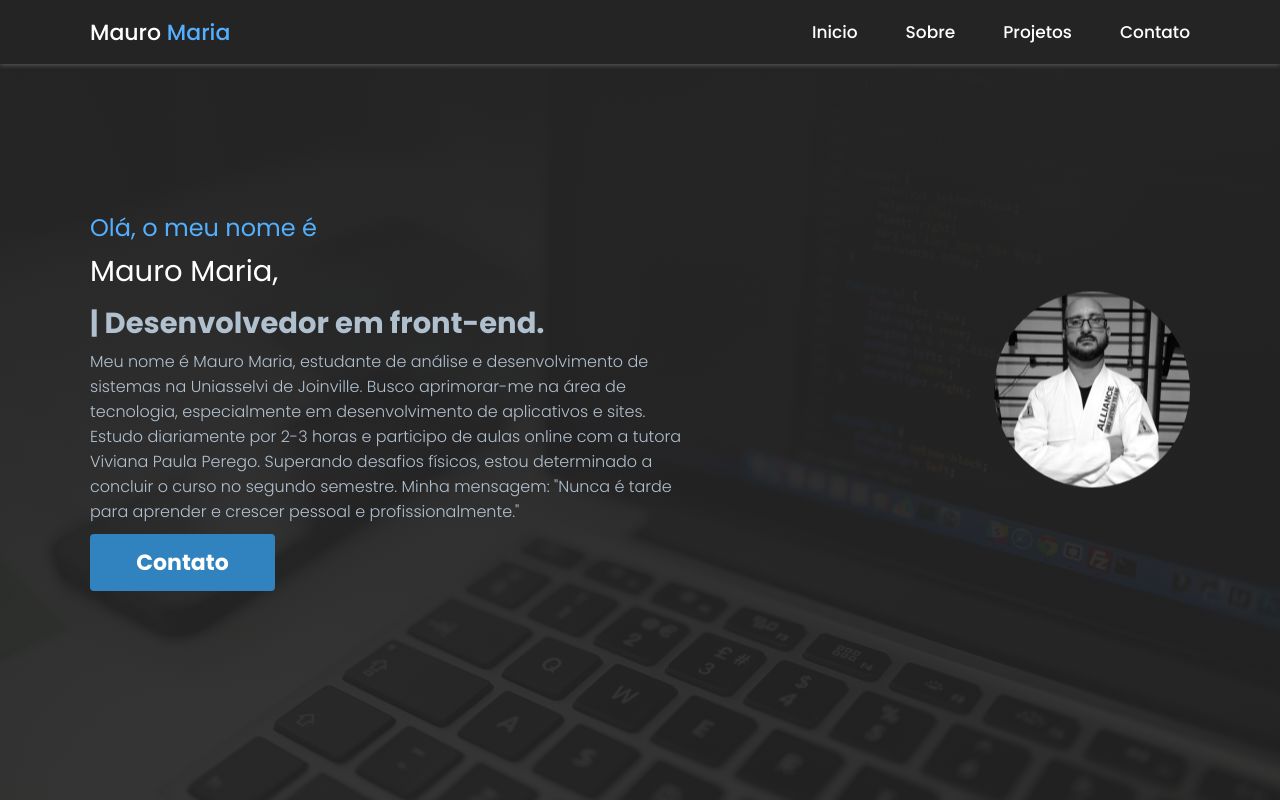
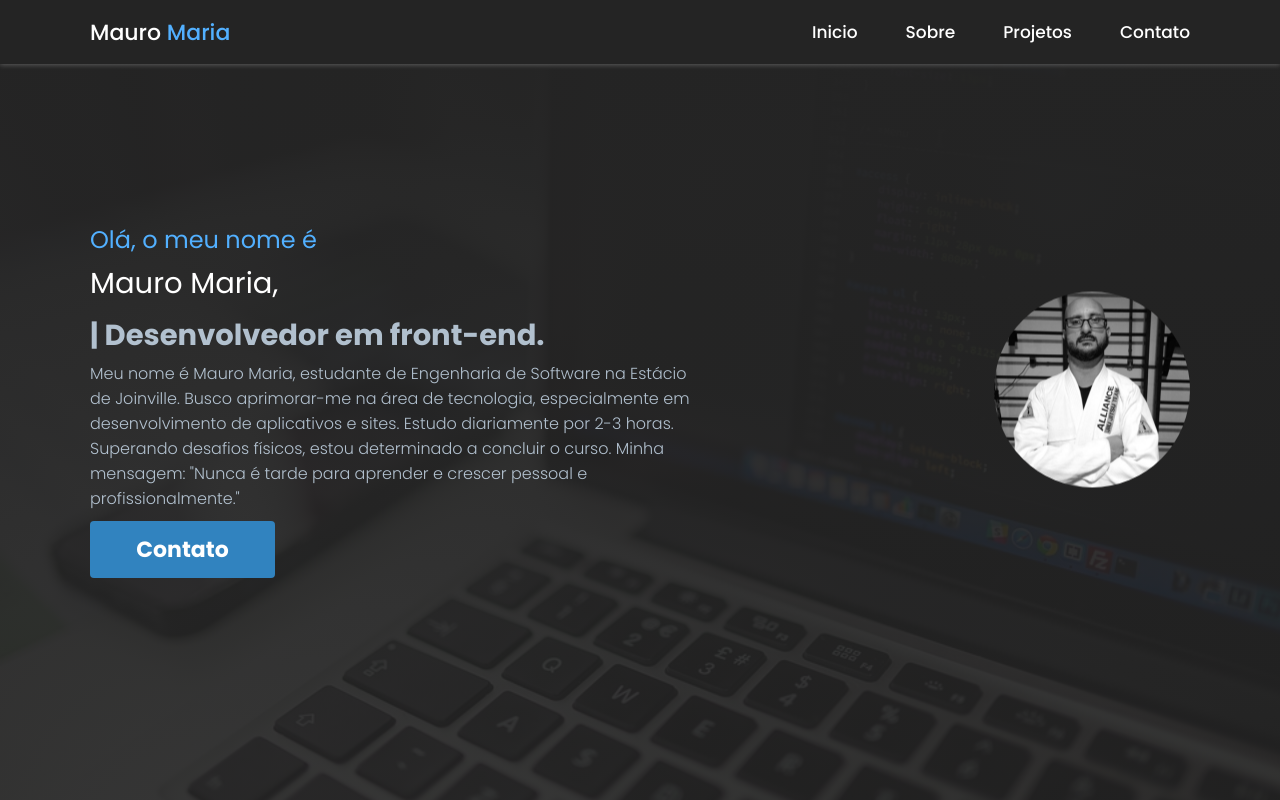
Before and after one commit to Maurinho2025/Portfolio, a plain HTML site: page index.html in a window 1280 px wide. Shown: the top 800 px of the page. Drawn offline with Linux system fonts and the light colour scheme.

Commit message:
Update index.html

```diff
--- a/index.html
+++ b/index.html
@@ -36,10 +36,10 @@
           <h2>Mauro Maria,</h2>
           <span>| Desenvolvedor em front-end.</span>
           <p>
-            Meu nome é Mauro Maria, estudante de análise e desenvolvimento de sistemas na Uniasselvi de Joinville.
+            Meu nome é Mauro Maria, estudante de Engenharia de Software na Estácio de Joinville.
             Busco aprimorar-me na área de tecnologia, especialmente em desenvolvimento de aplicativos e sites.
-            Estudo diariamente por 2-3 horas e participo de aulas online com a tutora Viviana Paula Perego.
-            Superando desafios físicos, estou determinado a concluir o curso no segundo semestre.
+            Estudo diariamente por 2-3 horas.
+            Superando desafios físicos, estou determinado a concluir o curso.
             Minha mensagem: "Nunca é tarde para aprender e crescer pessoal e profissionalmente."
           </p>
           <a href="https://api.whatsapp.com/send?phone=5561984846946&text=Ol%C3%A1,%20Mauro!%20eu%20vim%20pelo%20seu%20site" target="_blank"><input type="button" value="Contato" /></a>
```
